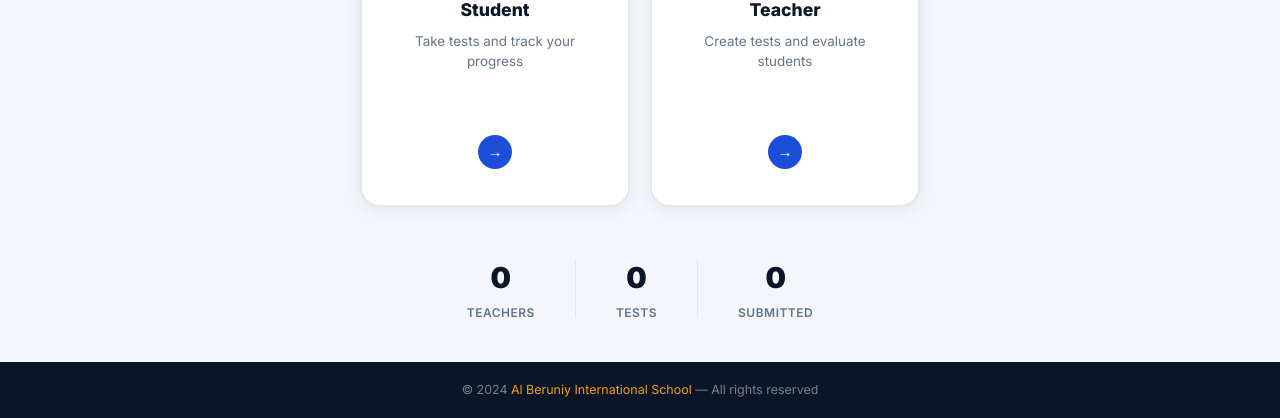
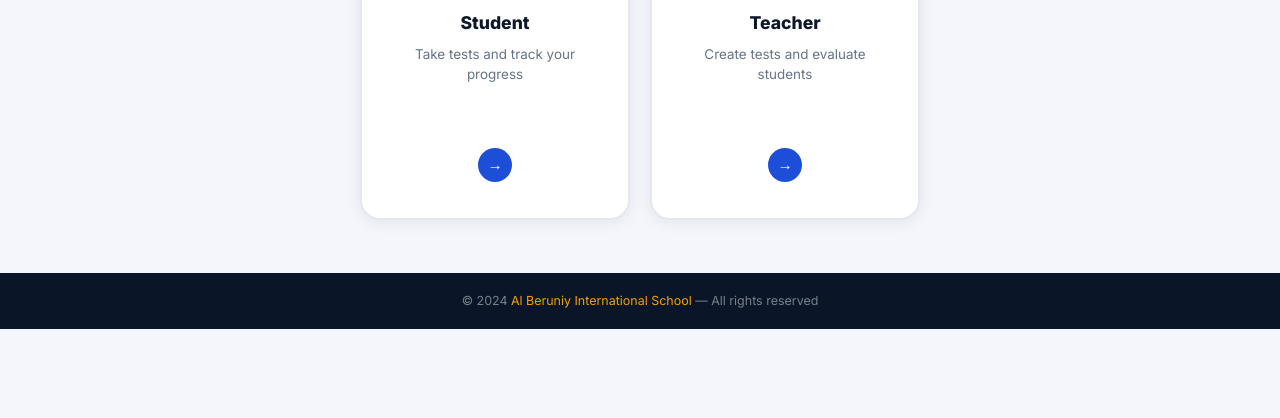
Before and after one commit to UMAR-MUQ/al-beruniy-school, a website: page index.html in a window 1280 px wide. Shown: the part 527-945 px from the top of the page. After the commit the page ends 856 px from the top, so only its background shows below. Drawn offline with Linux system fonts and the light colour scheme.

Commit message:
Add files via upload

```diff
--- a/index.html
+++ b/index.html
@@ -17,7 +17,6 @@
 
 <header class="topbar">
   <div class="topbar-brand">
-    <div class="topbar-logo">AB</div>
     <div class="topbar-title">
       <span>Al Beruniy International School</span>
       <span>Online Learning Platform</span>
@@ -58,22 +57,7 @@
       </a>
     </div>
 
-    <div class="hero-stats">
-      <div class="hero-stat">
-        <div class="hs-val" id="stat-teachers">—</div>
-        <div class="hs-lbl">Teachers</div>
-      </div>
-      <div class="divider-line"></div>
-      <div class="hero-stat">
-        <div class="hs-val" id="stat-tests">—</div>
-        <div class="hs-lbl">Tests</div>
-      </div>
-      <div class="divider-line"></div>
-      <div class="hero-stat">
-        <div class="hs-val" id="stat-results">—</div>
-        <div class="hs-lbl">Submitted</div>
-      </div>
-    </div>
+
   </div>
 </div>
 
```
Also changed, not shown: student.html (+0 -1 lines), teacher.html (+0 -5 lines).
